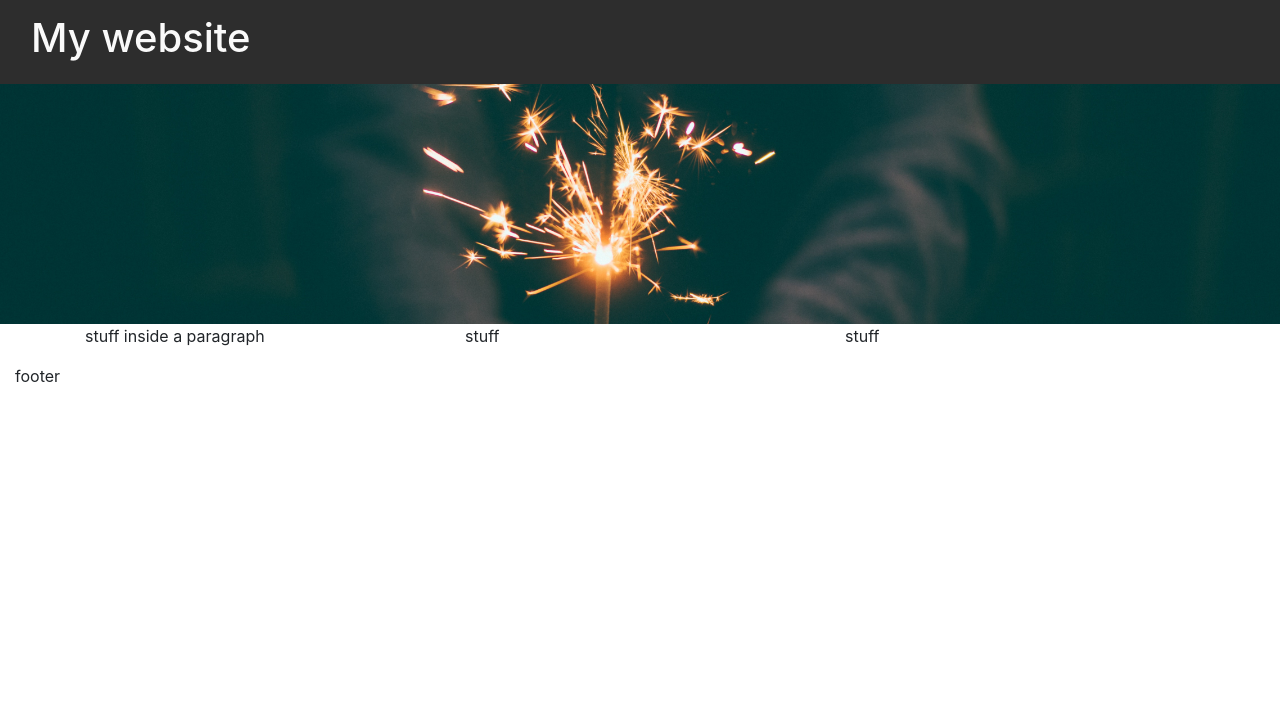
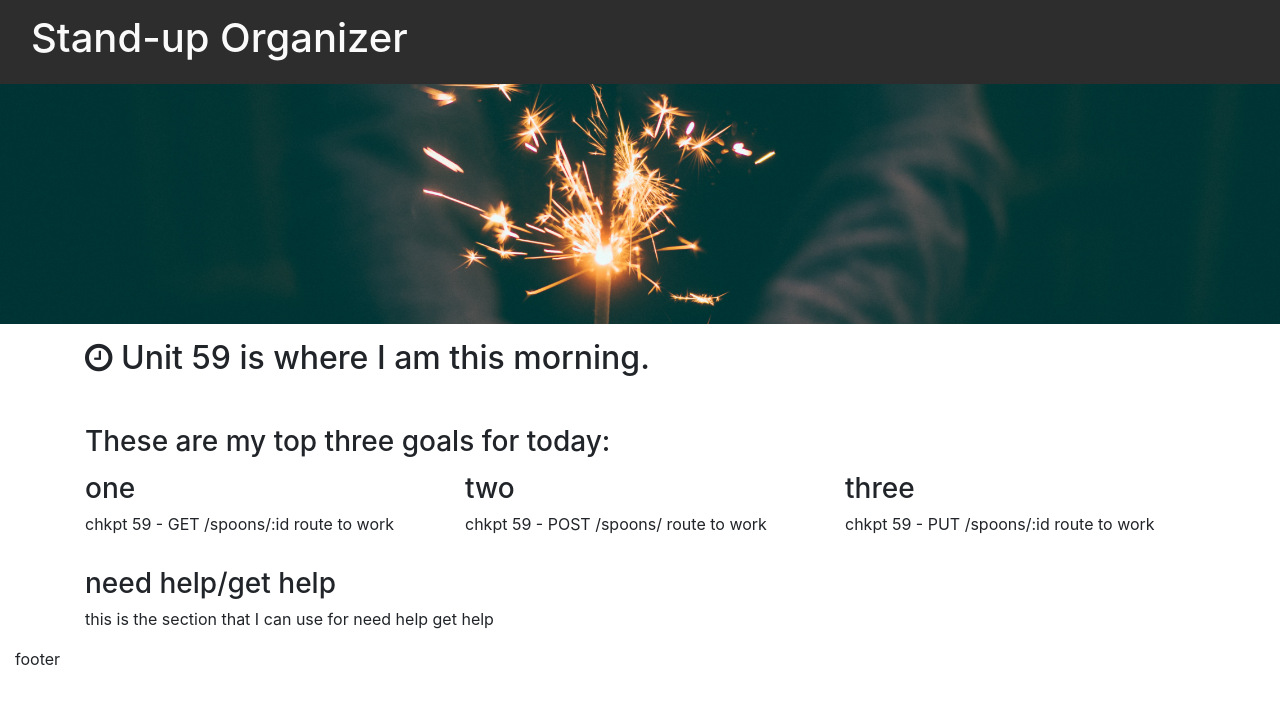
Before and after one commit to melinda-shaw/Standup-organizer, a plain HTML site: page index.html in a window 1280 px wide. Drawn offline with nearby package versions, Linux system fonts and the light colour scheme.

Commit message:
initial commit

```diff
--- a/index.html
+++ b/index.html
@@ -3,8 +3,9 @@
 
 <head>
   <meta charset="utf-8">
-  <title>My Title</title>
+  <title>Stand-up Organizer</title>
   <link rel="stylesheet" href="https://maxcdn.bootstrapcdn.com/bootstrap/4.0.0-beta/css/bootstrap.min.css" integrity="sha384-/Y6pD6FV/Vv2HJnA6t+vslU6fwYXjCFtcEpHbNJ0lyAFsXTsjBbfaDjzALeQsN6M" crossorigin="anonymous">
+  <link href="https://maxcdn.bootstrapcdn.com/font-awesome/4.7.0/css/font-awesome.min.css" rel="stylesheet" integrity="sha384-wvfXpqpZZVQGK6TAh5PVlGOfQNHSoD2xbE+QkPxCAFlNEevoEH3Sl0sibVcOQVnN" crossorigin="anonymous">
   <link rel="stylesheet" href="styles/main.css">
 </head>
 
@@ -13,7 +14,7 @@
     <!-- nav -->
     <div class="navigation row">
       <div class="col">
-        <h1>My website</h1>
+        <h1>Stand-up Organizer</h1>
       </div>
     </div>
     <!-- image -->
@@ -25,15 +26,37 @@
   </div>
   <!-- main area -->
   <div class="container">
+    <div class="row mt-3 mb-2">
+      <div class="col">
+
+        <h2><i class="fa fa-clock-o" aria-hidden="true"></i>
+          Unit 59 is where I am this morning.<h2/><br>
+          <h3>These are my top three goals for today:<h3/>
+
+      </div>
+    </div>
     <div class="row">
       <div class="col">
-        <p>stuff inside a paragraph</p>
+        <h3>one</h3>
+        <p>chkpt 59 - GET /spoons/:id route to work
+        </p>
       </div>
       <div class="col">
-        stuff
+        <h3>two</h3>
+        <p>chkpt 59 - POST /spoons/ route to work
+        </p>
       </div>
       <div class="col">
-        stuff
+        <h3>three</h3>
+        <p>chkpt 59 - PUT /spoons/:id route to work
+        </p>
+      </div>
+    </div>
+    <div class="row mt-3">
+      <div class="col">
+        <h3>need help/get help</h3>
+        <p>this is the section that I can use for need help get help
+        </p>
       </div>
     </div>
   </div>
--- a/styles/main.css
+++ b/styles/main.css
@@ -14,3 +14,10 @@ html {
   background-position: center;
   background-size: cover;
 }
+
+element.style {
+  color: orange;
+  border-radius: 50%;
+  background: blue;
+  padding: 40px;
+}
```
Also changed, not shown: 2 other files.
